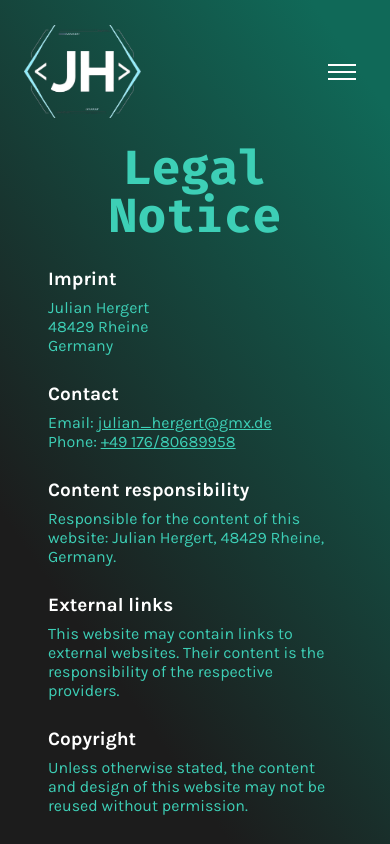
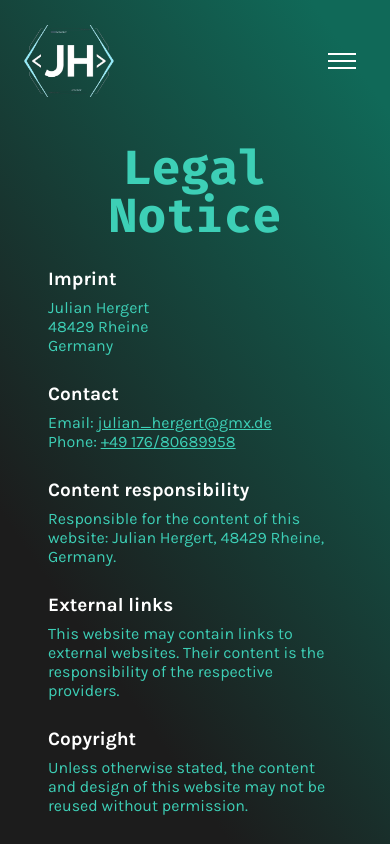
Before and after one commit to 4ergert/portfolio, an Angular app: page /legal-notice in a window 390 px wide. Shown: the top 844 px of the page. Built offline with nearby package versions, Linux system fonts and the light colour scheme.

Commit message:
feat: add Poll App and Join live demos and adjust mobile logo sizing

```diff
--- a/src/app/shared/components/hero/nav/nav.scss
+++ b/src/app/shared/components/hero/nav/nav.scss
@@ -167,7 +167,8 @@
   .nav_bar {
     &__logo {
       margin-top: 0px;
-      width: clamp(100px, 30vw, 150px);
+      width: clamp(90px, 20vw, 100px);
+      height: auto;
     }
   }
 }
--- a/src/app/shared/components/projects/projects.data.ts
+++ b/src/app/shared/components/projects/projects.data.ts
@@ -35,11 +35,12 @@ export const PROJECTS: readonly ProjectPreview[] = [
       de: 'Eine App zum Erstellen und Teilnehmen an Umfragen. Nutzer können über verschiedene Themen abstimmen und Ergebnisse in Echtzeit sehen.',
     },
     using: ['HTML', 'CSS', 'TypeScript', 'Angular'],
-    githubLink: 'https://github.com/4ergert/poll-app'
+    githubLink: 'https://github.com/4ergert/poll-app',
+    liveDemoLink: 'https://poll-app.julian-hergert.de'
   },
   {
     id: '03',
-    title: { en: 'Kanban Board', de: 'Kanban-Board' },
+    title: { en: 'Join', de: 'Join' },
     image: 'img/kanban.png',
     alt: { en: 'Preview of Kanban Board', de: 'Vorschau des Kanban-Boards' },
     description: {
@@ -47,7 +48,8 @@ export const PROJECTS: readonly ProjectPreview[] = [
       de: 'Ein digitales Kanban-Board zur Aufgabenverwaltung. Aufgaben lassen sich in Spalten organisieren und Fortschritte übersichtlich verfolgen.',
     },
     using: ['HTML', 'CSS', 'JavaScript', 'Firebase'],
-    githubLink: 'https://github.com/krummi14/Join---kanban-board'
+    githubLink: 'https://github.com/krummi14/Join---kanban-board',
+    liveDemoLink: 'https://join.julian-hergert.de'
   },
   {
     id: '04',
@@ -60,5 +62,5 @@ export const PROJECTS: readonly ProjectPreview[] = [
     },
     using: ['HTML', 'CSS', 'TypeScript'],
     githubLink: 'https://github.com/4ergert/memory-game'
-  },
+  }
 ];
--- a/src/app/shared/components/projects/projects.html
+++ b/src/app/shared/components/projects/projects.html
@@ -14,6 +14,7 @@
         <span class="project_tech">{{ tech }}</span>
         }
       </section>
+
       <div class="project-preview-wrapper">
         <div class="project-preview-rain" aria-hidden="true"></div>
         <img #projectPreview class="project-preview" [src]="project.image" [alt]="project.alt[i18n.language()]">
```
